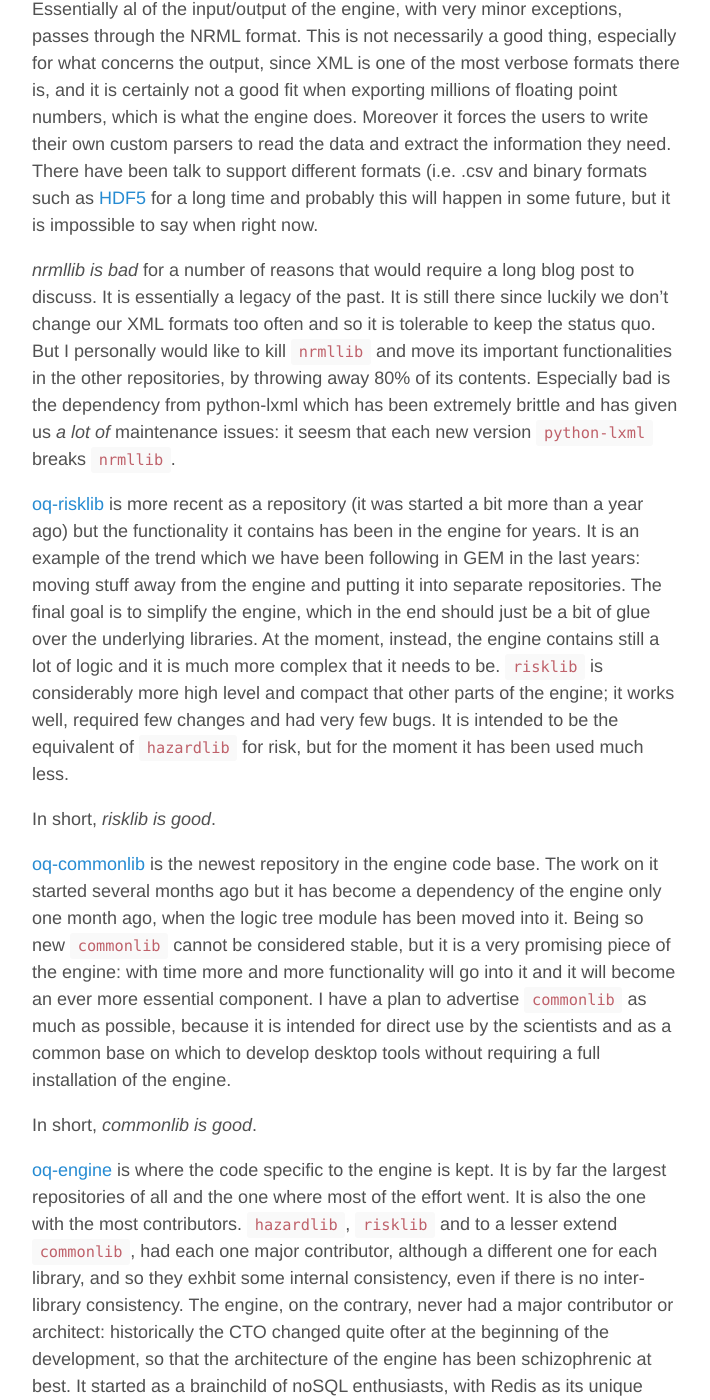
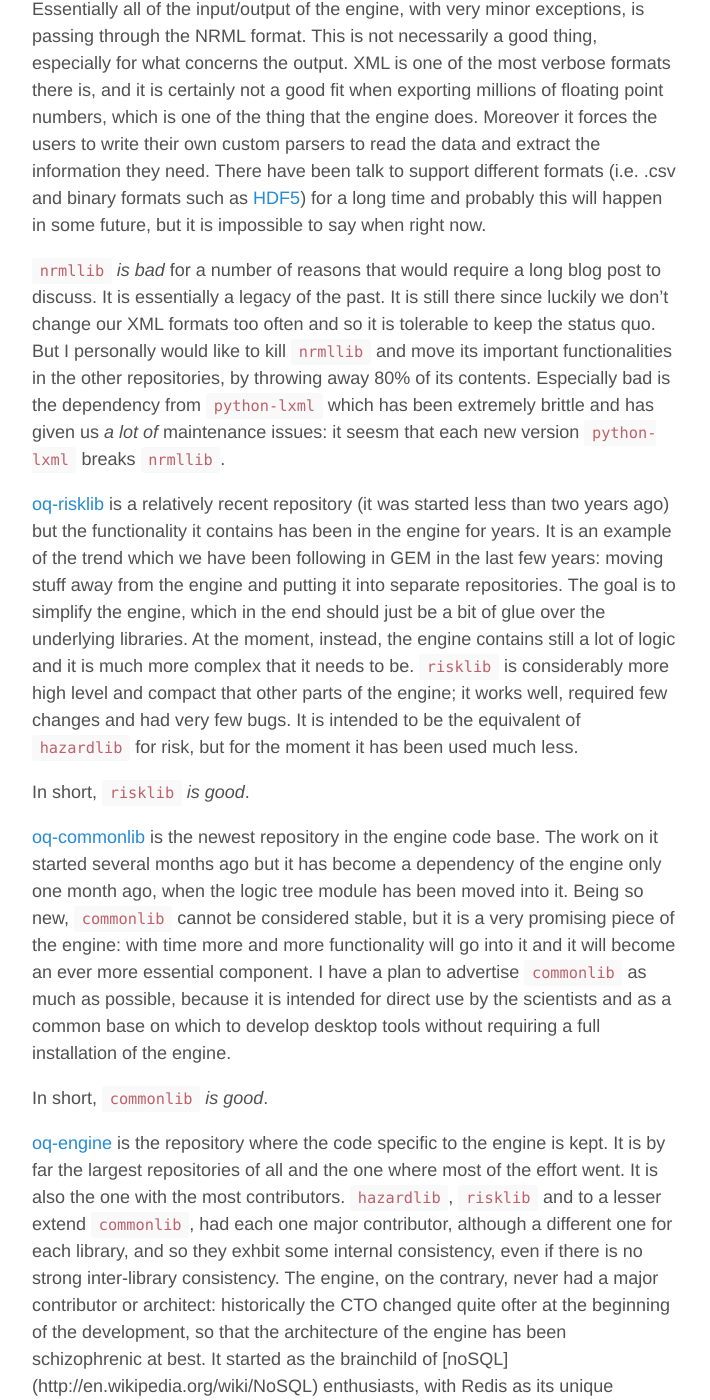
Before and after one commit to micheles/micheles.github.io, a Jekyll site: the page built from _posts/2014-06-08-structure-of-the-engine.md, in a window 1280 px wide and 1400 px high, scrolled down 887 px. Shown: the whole window, without its empty margins (284-994 px from the left). Built offline with Jekyll 4.4.1, drawn with Linux system fonts in a browser that asks for light colours; Markdown is read by kramdown in place of the engine named in the settings; comment, search, counter and statistics services are not loaded; some of the changed text lies outside the part shown.

Commit message:
Some rewording and fixes

```diff
--- a/_posts/2014-06-08-structure-of-the-engine.md
+++ b/_posts/2014-06-08-structure-of-the-engine.md
@@ -18,53 +18,54 @@
 - [oq-engine](https://github.com/gem/oq-engine)
 
 [hazardlib](https://github.com/gem/oq-hazardlib) is the real heart
-of the engine, hazardlib is where the science is. It has been there
+of the engine, *hazardlib is where the hazard science is*. It has been there
 from the very beginning, and it is also the most stable, most tested
 and best working part the engine. It is the part that required less
-maintenance (I hardly touched it in nearly 20 months of work with
+maintenance (I hardly touched it since I started working with
 the engine) and had very few bugs. It also makes the scientists
 quite happy, it is intended for them, and they are the ones that
-mostly develop with the library. The typical use case is writing
+mostly develop with it. The typical use case is writing
 a new Ground Motion Prediction Equation (GMPE) or modify one
 which is already there. There is also a plugin mechanism so
-that anybody can write his own GMPEs, put them in a module
-in the right directory, and hazardlib and the engine
-will automatically found them.
+that anybody can write his own GMPE, put it in a module
+in the right directory, and `hazardlib` and the engine
+will automatically recognize it.
 
-In short, *hazardlib is good*.
+In short, `hazardlib` *is good*.
 
 [nrmllib](https://github.com/gem/oq-nrmllib) is also one of the oldest
-components of the engine. It has been there forever and its goal is
-to provide convenient utilities to read and write XML file in a custom
-format called NRML (Natural Hazard's Risk Markup Language). Essentially
-al of the input/output of the engine, with very minor exceptions, passes
-through the NRML format. This is not necessarily a good thing, especially
-for what concerns the output, since XML is one of the most verbose
-formats there is, and it is certainly not a good fit when exporting
-millions of floating point numbers, which is what the engine does.
-Moreover it forces the users to write their own custom parsers to
-read the data and extract the information they need. There have
-been talk to support different formats (i.e. .csv and binary formats
-such as [HDF5](http://www.hdfgroup.org/HDF5/) for a long time and
-probably this will happen in some future, but it is impossible to
-say when right now.
+components of the engine. It has been there forever and its goal is to
+provide convenient utilities to read and write XML files in a custom
+format called NRML (Natural Hazard's Risk Markup
+Language). Essentially all of the input/output of the engine, with
+very minor exceptions, is passing through the NRML format. This is not
+necessarily a good thing, especially for what concerns the output. XML
+is one of the most verbose formats there is, and it is certainly not a
+good fit when exporting millions of floating point numbers, which is
+one of the thing that the engine does.  Moreover it forces the users
+to write their own custom parsers to read the data and extract the
+information they need. There have been talk to support different
+formats (i.e. .csv and binary formats such as
+[HDF5](http://www.hdfgroup.org/HDF5/)) for a long time and probably
+this will happen in some future, but it is impossible to say when
+right now.
 
-*nrmllib is bad* for a number of reasons that would require a long
+`nrmllib` *is bad* for a number of reasons that would require a long
 blog post to discuss. It is essentially a legacy of the past. It is
 still there since luckily we don't change our XML formats too often
 and so it is tolerable to keep the status quo. But I personally would
 like to kill `nrmllib` and move its important functionalities in the
 other repositories, by throwing away 80% of its contents. Especially
-bad is the dependency from python-lxml which has been extremely
+bad is the dependency from `python-lxml` which has been extremely
 brittle and has given us *a lot of* maintenance issues: it seesm that
 each new version `python-lxml` breaks `nrmllib`.
 
-[oq-risklib](https://github.com/gem/oq-risklib) is more recent as
-a repository (it was started a bit more than a year ago) but the
+[oq-risklib](https://github.com/gem/oq-risklib) is a relatively recent
+repository (it was started less than two years ago) but the
 functionality it contains has been in the engine for years. It is
 an example of the trend which we have been following in GEM in
-the last years: moving stuff away from the engine and putting it
-into separate repositories. The final goal is to simplify the engine,
+the last few years: moving stuff away from the engine and putting it
+into separate repositories. The goal is to simplify the engine,
 which in the end should just be a bit of glue over the underlying
 libraries. At the moment, instead, the engine contains still a
 lot of logic and it is much more complex that it needs to be.
@@ -74,13 +75,13 @@
 `hazardlib` for risk, but for the moment it has been used much
 less.
 
-In short, *risklib is good*.
+In short, `risklib` *is good*.
 
 [oq-commonlib](https://github.com/gem/oq-commonlib) is the newest
 repository in the engine code base. The work on it started several
 months ago but it has become a dependency of the engine only one
 month ago, when the logic tree module has been moved into it.
-Being so new `commonlib` cannot be considered stable, but it is
+Being so new, `commonlib` cannot be considered stable, but it is
 a very promising piece of the engine: with time more and more
 functionality will go into it and it will become an ever more
 essential component. I have a plan to advertise `commonlib` as
@@ -88,46 +89,47 @@
 the scientists and as a common base on which to develop desktop
 tools without requiring a full installation of the engine.
 
-In short, *commonlib is good*.
+In short, `commonlib` *is good*.
 
-[oq-engine](https://github.com/gem/oq-engine) is where the code
-specific to the engine is kept. It is by far the largest repositories
-of all and the one where most of the effort went. It is also the
-one with the most contributors. `hazardlib`, `risklib` and to a lesser
-extend `commonlib`, had each one major contributor, although a different one for
-each library, and so they exhbit some internal consistency,
-even if there is no inter-library consistency. The engine, on the contrary,
-never had a major contributor or architect: historically the CTO changed
-quite ofter at the beginning of the development, so that the architecture
-of the engine has been schizophrenic at best. It started as a brainchild
-of noSQL enthusiasts, with Redis as its unique database; then it went
-into the hands of Postgres lovers, so that everything (even too much)
-went into the database; however the previous design was not removed
-and the two approaches kept living together. At the beginning it was
-not clear if the engine had to have a web interface, so it is built
-on top of a web framework (Django) even if it turned out later on
-that the web interface of the engine would have been a different
-application, the platform. So now we have a number crunching
-tool implemented with the language of a web framework, not the
-best of the worlds. At some point there where
-three different mechanism to perform concurrent computations,
-without any technical reason for that, just because of history.
-Also, the team of developers was split between Zurich and Pavia,
-with serious communication issues, so that the hazard part was
-build without knowing the needs of the risk part, and the risk
-part was build by following the example of the hazard part,
-even when following that example was a bad idea. I could go
-on and on for hours, but let me keep it short here. The
-essential point is that now the engine is developed primarily
-by myself, and that I do have both a clear picture of where
-the engine must be going and also the ability to implement
-the required changes. In the last few months a lots of the historical
-baggage has been removed: there is no Redis database anymore, there
-is a single distribution mechanism used everywhere, the database
-structure is more rationale than it was and we are going in the
-direction of decoupling the engine from the database and move
-as much as possible of the logic inside `commonlib`, so that it
-can be used in other applications as well.
+[oq-engine](https://github.com/gem/oq-engine) is the repository where
+the code specific to the engine is kept. It is by far the largest
+repositories of all and the one where most of the effort went. It is
+also the one with the most contributors. `hazardlib`, `risklib` and to
+a lesser extend `commonlib`, had each one major contributor, although
+a different one for each library, and so they exhbit some internal
+consistency, even if there is no strong inter-library consistency. The
+engine, on the contrary, never had a major contributor or architect:
+historically the CTO changed quite ofter at the beginning of the
+development, so that the architecture of the engine has been
+schizophrenic at best. It started as the brainchild of [noSQL]
+(http://en.wikipedia.org/wiki/NoSQL)
+enthusiasts, with Redis as its unique database; then it went into the
+hands of PostgreSQL lovers, so that everything (even too much) went into
+the database; however the previous design was not removed and the two
+approaches kept living together. At the beginning it was not clear if
+the engine had to provide a web interface, so was built on top of a web
+framework ([Django](https://www.djangoproject.com/)) even if it turned out
+later on that the web
+interface of the engine would have been a different application, the
+platform. So now we have a number crunching tool implemented with the
+language of a web framework, not the best of the worlds. At some point
+there where three different mechanism to perform concurrent
+computations, without any technical reason for that, just because of
+history.  Also, the team of developers was split between Zurich and
+Pavia, with serious communication issues, so that the hazard part was
+build without knowing the needs of the risk part, and the risk part
+was build by following the example of the hazard part, even when
+following that example was a bad idea. I could go on for hours,
+but let me keep it short here. The essential point is that now the
+engine is developed primarily by myself, and that I do have both a
+clear picture of where the engine must be going and also the ability
+to implement the required changes. In the last few months a lots of
+the historical baggage has been removed: there is no Redis database
+anymore, there is a single distribution mechanism used everywhere, the
+database structure is more rationale than it was and we are going in
+the direction of decoupling the engine from the database and move as
+much as possible of the logic inside `commonlib`, so that it can be
+used in other applications as well.
 
 In short, *the engine is not good yet, but it is much better than it
 was before and it keeps improving*.
```
